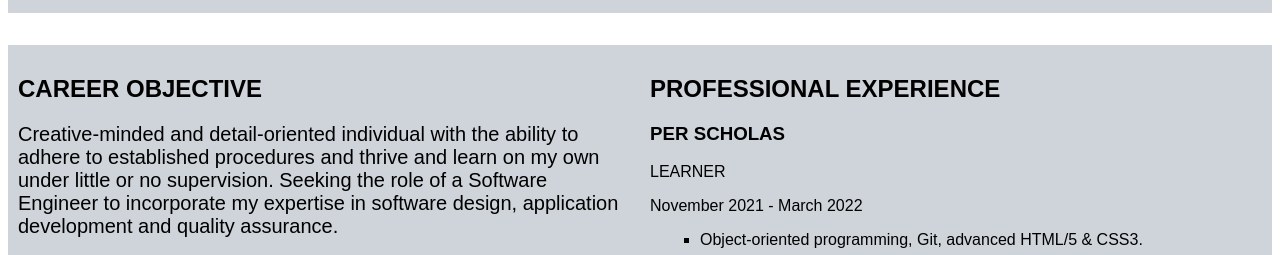
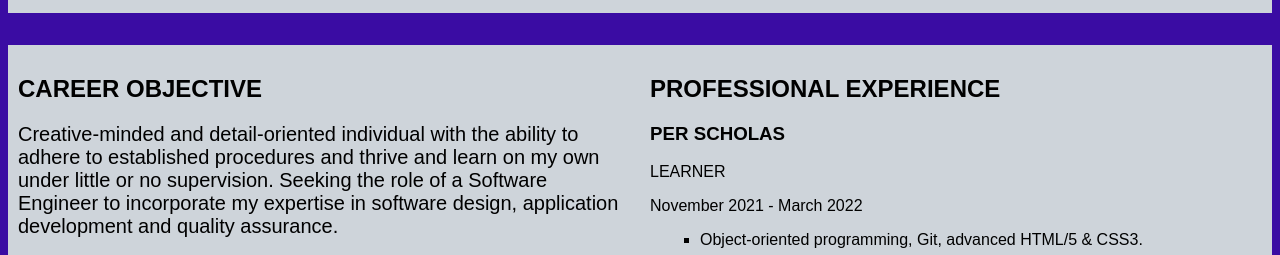
Before and after one commit to AmexClawBack/Interactive-Resume, a plain HTML site: page index.html in a window 1280 px wide. Shown: the part 353-608 px from the top of the page. Drawn offline with Linux system fonts and the light colour scheme.

Commit message:
added purple background to html

```diff
--- a/styles.css
+++ b/styles.css
@@ -12,6 +12,7 @@
 html {
     width: 100%;
     height: 100vh;
+    background-color: #3a0ca3;
 }
 
 body {
```
